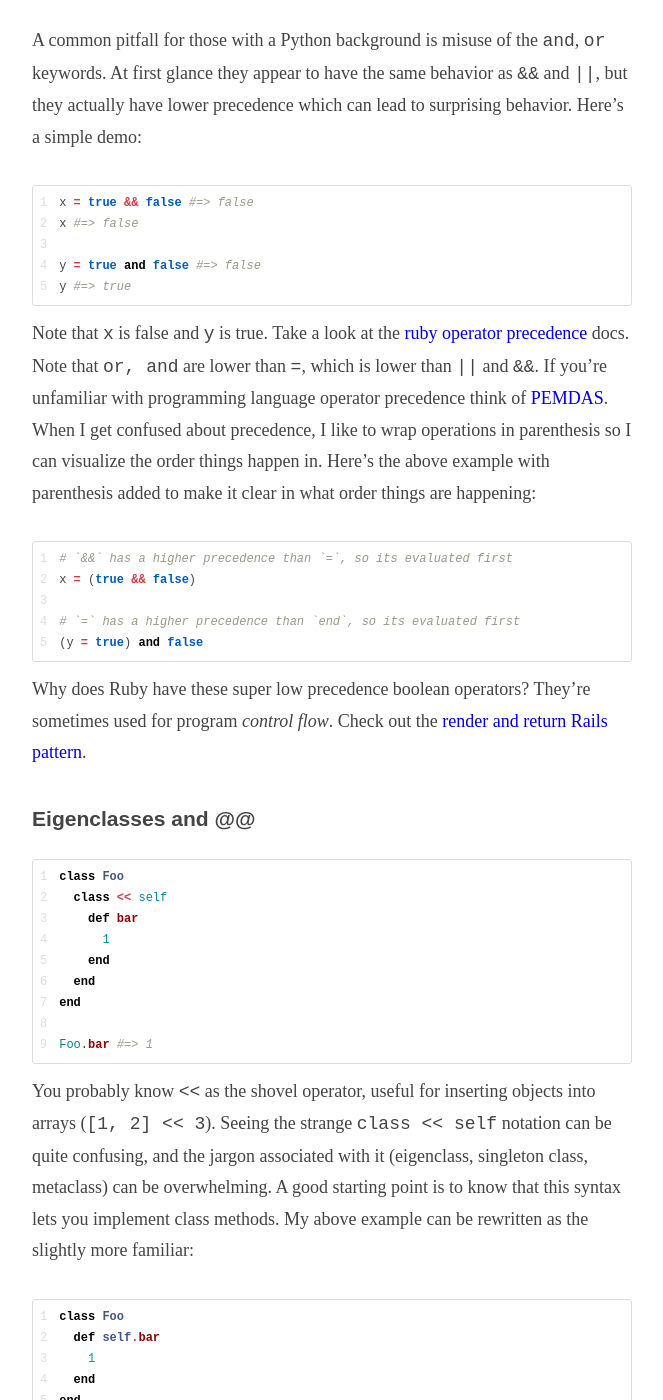
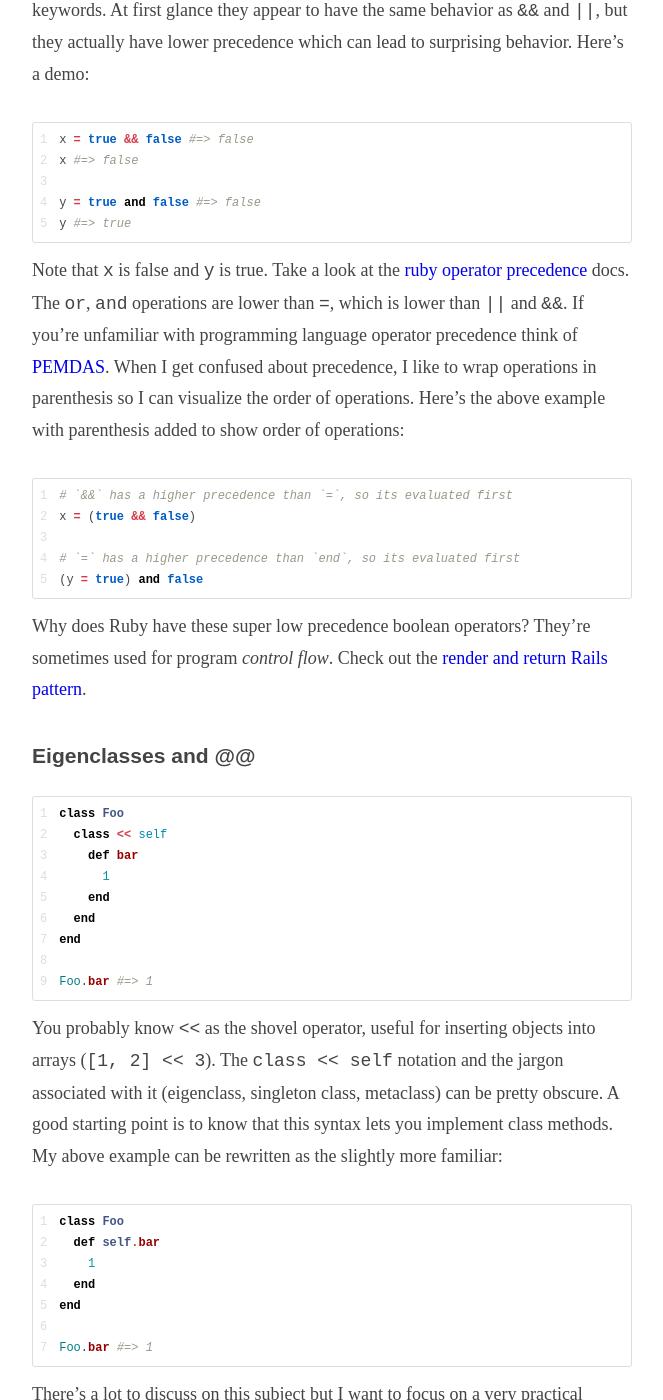
Before and after one commit to vlymar/vlymar.github.io, a Jekyll site: the page built from _posts/2018-05-26-knowing-ruby-well.md, in a window 1280 px wide and 1400 px high, scrolled down 2634 px. Shown: the whole window, without its empty margins (308-971 px from the left). Built offline with Jekyll 4.4.1, drawn with Linux system fonts in a browser that asks for light colours; some of the changed text lies outside the part shown.

Commit message:
Add some edits to the initial post.

````diff
--- a/_posts/2018-05-26-knowing-ruby-well.md
+++ b/_posts/2018-05-26-knowing-ruby-well.md
@@ -1,12 +1,12 @@
 ---
-title: "Knowing Ruby Well"
+title: 'Knowing Ruby Well'
 layout: post
 date: 2018-05-26
 ---
 > Then they come up to me and say, "I was surprised by this feature of the language, so therefore Ruby violates the principle of least surprise." Wait. Wait. The principle of least surprise is not for you only. The principle of least surprise means principle of least my surprise. And it means the principle of least surprise after you learn Ruby very well.
 >  - Yukihiro Matsumoto [[source](https://www.artima.com/intv/ruby4.html)]
 
-Here are some patterns I've picked up over 4 years of working with Ruby in production.
+Here's a grab bag of patterns I've picked up over 4 years of working with Ruby.
 
 <!--more-->
 
@@ -60,11 +60,11 @@
 bob.birth_year #=> 1984
 ```
 
-Inheriting from a Struct can save you some boilerplate involved with reading and writing attributes ([documentation](https://ruby-doc.org/core-2.4.2/Struct.html)).
+Inheriting from a Struct can save you some of the boilerplate associated with reading and writing attributes ([documentation](https://ruby-doc.org/core-2.4.2/Struct.html)).
 
 ### Splats
 
-Here's an example of the `*` (splat) operator used for array expansion
+Here's an example of the `*` (splat) operator used for array expansion:
 
 ```ruby
 # Array expansion
@@ -88,10 +88,10 @@
 bar(**d) #=> "1, 2"
 ```
 
-This is just a couple of ways splats can be used, see [this great post](http://blog.honeybadger.io/ruby-splat-array-manipulation-destructuring/) for more examples.
+This is just a taste of how splats can be used. See [this great post](http://blog.honeybadger.io/ruby-splat-array-manipulation-destructuring/) for more.
 
 ### `&&` vs `and`, `||` vs `or`
-A common pitfall for those with a Python background is misuse of the `and`, `or` keywords. At first glance they appear to have the same behavior as `&&` and `||`, but they actually have lower precedence which can lead to surprising behavior. Here's a simple demo:
+A common pitfall for those with a Python background is misuse of the `and`, `or` keywords. At first glance they appear to have the same behavior as `&&` and `||`, but they actually have lower precedence which can lead to surprising behavior. Here's a demo:
 
 ```ruby
 x = true && false #=> false
@@ -101,7 +101,7 @@
 y #=> true
 ```
 
-Note that `x` is false and `y` is true. Take a look at the [ruby operator precedence](https://ruby-doc.org/core-2.4.2/doc/syntax/precedence_rdoc.html) docs. Note that `or, and` are lower than `=`, which is lower than `||` and `&&`. If you're unfamiliar with programming language operator precedence think of [PEMDAS](https://en.wikipedia.org/wiki/Order_of_operations). When I get confused about precedence, I like to wrap operations in parenthesis so I can visualize the order things happen in. Here's the above example with parenthesis added to make it clear in what order things are happening:
+Note that `x` is false and `y` is true. Take a look at the [ruby operator precedence](https://ruby-doc.org/core-2.4.2/doc/syntax/precedence_rdoc.html) docs. The `or`, `and` operations are lower than `=`, which is lower than `||` and `&&`. If you're unfamiliar with programming language operator precedence think of [PEMDAS](https://en.wikipedia.org/wiki/Order_of_operations). When I get confused about precedence, I like to wrap operations in parenthesis so I can visualize the order of operations. Here's the above example with parenthesis added to show order of operations:
 
 ```ruby
 # `&&` has a higher precedence than `=`, so its evaluated first
@@ -127,7 +127,7 @@
 Foo.bar #=> 1
 ```
 
-You probably know `<<` as the shovel operator, useful for inserting objects into arrays (`[1, 2] << 3`). Seeing the strange `class << self` notation can be quite confusing, and the jargon associated with it (eigenclass, singleton class, metaclass) can be overwhelming. A good starting point is to know that this syntax lets you implement class methods. My above example can be rewritten as the slightly more familiar:
+You probably know `<<` as the shovel operator, useful for inserting objects into arrays (`[1, 2] << 3`). The `class << self` notation and the jargon associated with it (eigenclass, singleton class, metaclass) can be pretty obscure. A good starting point is to know that this syntax lets you implement class methods. My above example can be rewritten as the slightly more familiar:
 
 ```ruby
 class Foo
````
Also changed, not shown: 2 other files.
